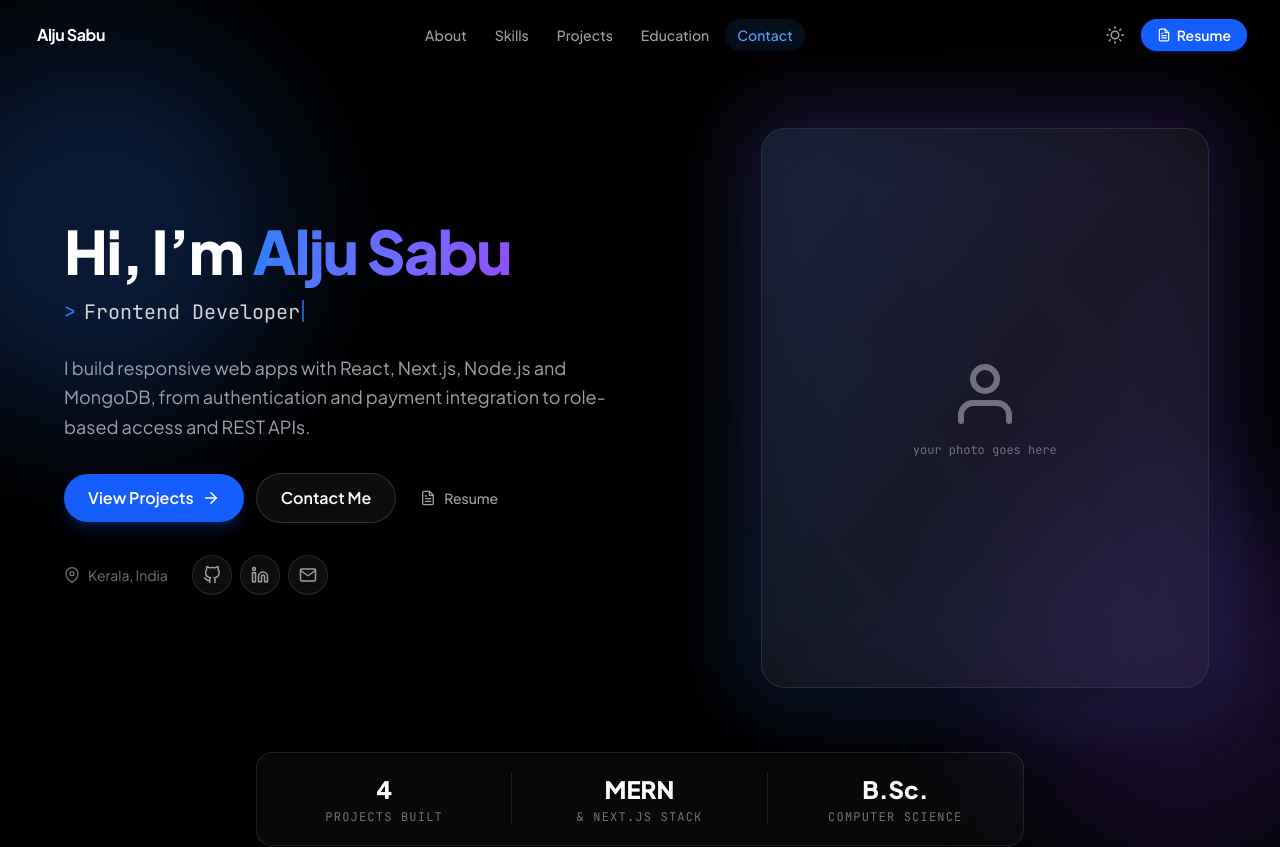
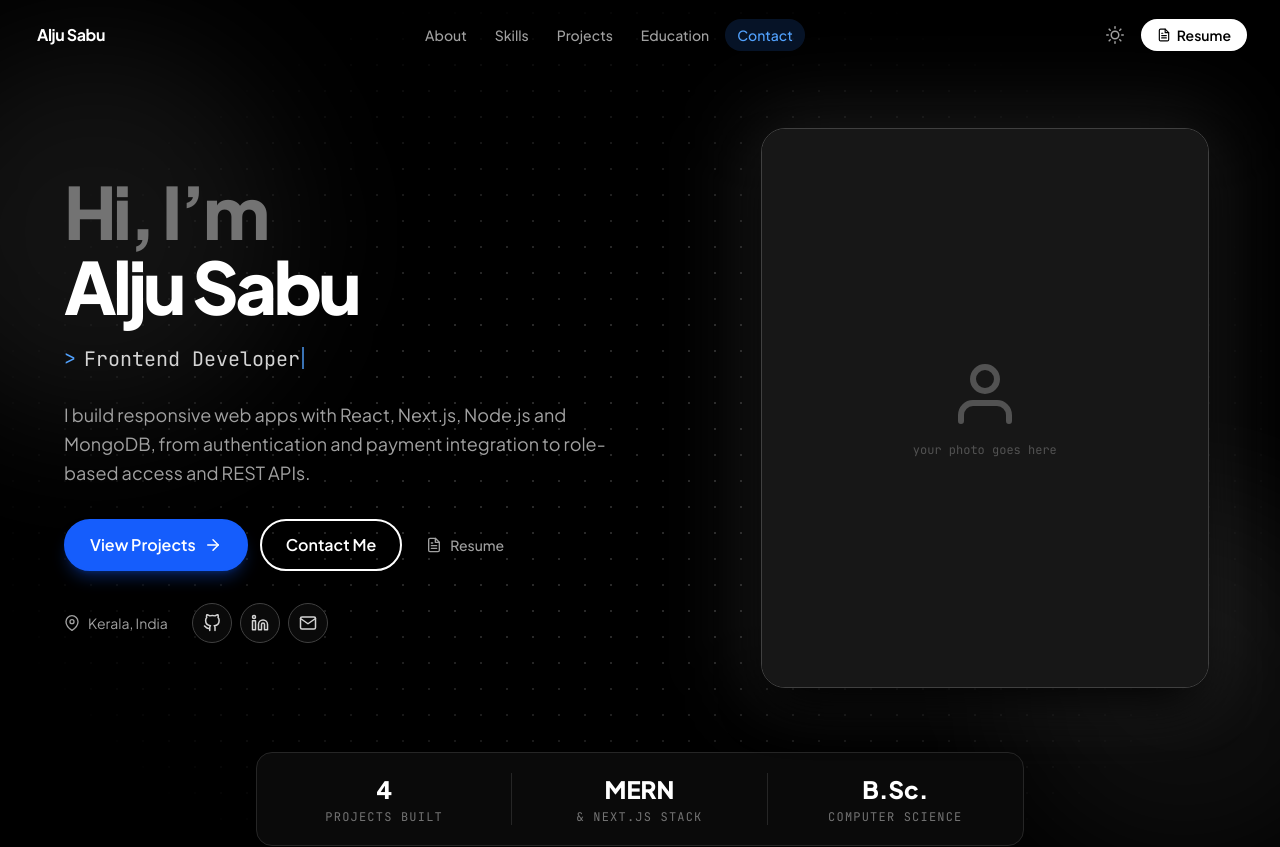
Before and after one commit to AljuSabu/portfolio, a React (Vite) app: page / in a window 1280 px wide. Shown: the top 847 px of the page. Built offline with nearby package versions, Linux system fonts and the light colour scheme.

Commit message:
added the new theme to the components

```diff
--- a/src/App.jsx
+++ b/src/App.jsx
@@ -37,11 +37,11 @@ function App() {
           <section
             key={id}
             id={id}
-            className="flex min-h-screen items-center justify-center border-b border-slate-200 dark:border-neutral-800"
+            className="flex min-h-screen items-center justify-center border-b border-stone-200 dark:border-neutral-800"
           >
             <h2 className="text-4xl font-extrabold capitalize">
               {id}{" "}
-              <span className="font-mono text-sm font-normal text-slate-500 dark:text-neutral-500">
+              <span className="font-mono text-sm font-normal text-stone-500 dark:text-neutral-500">
                 (temporary)
               </span>
             </h2>
--- a/src/components/Hero.jsx
+++ b/src/components/Hero.jsx
@@ -75,15 +75,17 @@ const item = {
 
 /* ---------- shared styles ---------- */
 const focusRing =
-  "focus-visible:outline-none focus-visible:ring-2 focus-visible:ring-blue-500 focus-visible:ring-offset-2 focus-visible:ring-offset-slate-50 dark:focus-visible:ring-offset-[#090a0f]";
+  "focus-visible:outline-none focus-visible:ring-2 focus-visible:ring-blue-500 focus-visible:ring-offset-2 focus-visible:ring-offset-white dark:focus-visible:ring-offset-black";
 
-const primaryBtn = `group inline-flex items-center gap-2 rounded-full bg-blue-600 px-6 py-3 text-sm font-semibold text-white shadow-lg shadow-blue-600/25 transition-all hover:bg-blue-500 hover:shadow-blue-500/30 active:bg-blue-700 sm:text-base ${focusRing}`;
+// the ONE blue button on the page
+const primaryBtn = `group inline-flex items-center gap-2 rounded-full border-2 border-blue-600 bg-blue-600 px-6 py-3 text-sm font-semibold text-white shadow-lg shadow-blue-600/30 transition-all hover:border-blue-500 hover:bg-blue-500 active:bg-blue-700 sm:text-base ${focusRing}`;
 
-const secondaryBtn = `inline-flex items-center gap-2 rounded-full border border-slate-300 bg-white/60 px-6 py-3 text-sm font-semibold text-slate-800 transition-colors hover:bg-slate-100 dark:border-white/15 dark:bg-white/5 dark:text-white dark:hover:bg-white/10 sm:text-base ${focusRing}`;
+// bold outline that inverts on hover
+const secondaryBtn = `inline-flex items-center gap-2 rounded-full border-2 border-stone-900 px-6 py-3 text-sm font-semibold text-stone-900 transition-colors hover:bg-stone-900 hover:text-white dark:border-white dark:text-white dark:hover:bg-white dark:hover:text-black sm:text-base ${focusRing}`;
 
-const textBtn = `inline-flex items-center gap-2 rounded-full px-3 py-3 text-sm font-medium text-slate-600 transition-colors hover:text-slate-900 dark:text-zinc-400 dark:hover:text-white ${focusRing}`;
+const textBtn = `inline-flex items-center gap-2 rounded-full px-3 py-3 text-sm font-medium text-stone-600 transition-colors hover:text-stone-950 dark:text-neutral-400 dark:hover:text-white ${focusRing}`;
 
-const socialBtn = `inline-flex h-10 w-10 items-center justify-center rounded-full border border-slate-200 bg-white/60 text-slate-600 transition-colors hover:border-blue-500/40 hover:text-blue-600 dark:border-white/10 dark:bg-white/5 dark:text-zinc-400 dark:hover:text-blue-400 ${focusRing}`;
+const socialBtn = `inline-flex h-10 w-10 items-center justify-center rounded-full border border-stone-300 bg-white text-stone-700 transition-colors hover:border-stone-900 hover:bg-stone-900 hover:text-white dark:border-neutral-700 dark:bg-neutral-950 dark:text-neutral-300 dark:hover:border-white dark:hover:bg-white dark:hover:text-black ${focusRing}`;
 
 /* ---------- component ---------- */
 export default function Hero() {
@@ -106,13 +108,14 @@ export default function Hero() {
         id="home"
         className="relative isolate flex min-h-svh flex-col justify-center overflow-hidden px-4 pb-16 pt-28 sm:px-6 lg:pt-32"
       >
-        {/* soft background glow */}
+        {/* background: dot grid + soft neutral glows */}
         <div
           aria-hidden="true"
           className="pointer-events-none absolute inset-0 -z-10"
         >
-          <div className="absolute -left-24 top-10 h-96 w-96 rounded-full bg-blue-500/15 blur-3xl dark:bg-blue-500/20" />
-          <div className="absolute -right-24 bottom-10 h-96 w-96 rounded-full bg-violet-500/10 blur-3xl dark:bg-violet-500/15" />
+          <div className="absolute inset-0 bg-[radial-gradient(circle,rgba(28,25,23,0.16)_1px,transparent_1px)] bg-size-[26px_26px] mask-[radial-gradient(ellipse_at_center,black_30%,transparent_75%)] dark:bg-[radial-gradient(circle,rgba(255,255,255,0.16)_1px,transparent_1px)]" />
+          <div className="absolute -left-24 top-10 h-96 w-96 rounded-full bg-stone-300/60 blur-3xl dark:bg-white/[0.07]" />
+          <div className="absolute -right-24 bottom-10 h-96 w-96 rounded-full bg-stone-200/80 blur-3xl dark:bg-white/5" />
         </div>
 
         <div className="mx-auto grid w-full max-w-6xl items-center gap-12 lg:grid-cols-[1.15fr_0.85fr] lg:gap-16">
@@ -120,32 +123,36 @@ export default function Hero() {
           <motion.div variants={container} initial="hidden" animate="show">
             <motion.h1
               variants={item}
-              className="text-4xl font-extrabold tracking-tight text-slate-900 dark:text-white sm:text-5xl lg:text-6xl"
+              className="text-5xl font-extrabold leading-[1.05] tracking-tighter sm:text-6xl lg:text-7xl"
             >
-              Hi, I’m{" "}
-              <span className="bg-linear-to-r from-blue-500 to-violet-500 bg-clip-text text-transparent">
+              <span className="block text-stone-500 dark:text-neutral-500">
+                Hi, I’m
+              </span>
+              <span className="block text-stone-950 dark:text-white">
                 {name}
               </span>
             </motion.h1>
 
-            <motion.div variants={item} className="mt-4">
+            <motion.div variants={item} className="mt-5">
               {/* screen readers get the full list instead of the animated text */}
               <span className="sr-only">{roles.join(", ")}</span>
               <p
                 aria-hidden="true"
-                className="flex min-h-12 items-start font-mono text-base text-slate-700 dark:text-zinc-300 sm:min-h-8 sm:text-xl"
+                className="flex min-h-12 items-start font-mono text-base text-stone-700 dark:text-neutral-300 sm:min-h-8 sm:text-xl"
               >
-                <span className="mr-2 text-blue-500">&gt;</span>
+                <span className="mr-2 text-blue-600 dark:text-blue-400">
+                  &gt;
+                </span>
                 <span>
                   {typed}
-                  <span className="ml-0.5 inline-block h-[1.1em] w-0.5 translate-y-[0.15em] animate-pulse bg-blue-500" />
+                  <span className="ml-0.5 inline-block h-[1.1em] w-0.5 translate-y-[0.15em] animate-pulse bg-blue-600 dark:bg-blue-400" />
                 </span>
               </p>
             </motion.div>
 
             <motion.p
               variants={item}
-              className="mt-6 max-w-xl text-base leading-relaxed text-slate-600 dark:text-zinc-400 sm:text-lg"
+              className="mt-6 max-w-xl text-base leading-relaxed text-stone-700 dark:text-neutral-400 sm:text-lg"
             >
               {intro}
             </motion.p>
@@ -179,7 +186,7 @@ export default function Hero() {
               variants={item}
               className="mt-8 flex flex-wrap items-center gap-x-6 gap-y-4"
             >
-              <span className="inline-flex items-center gap-2 text-sm text-slate-500 dark:text-zinc-500">
+              <span className="inline-flex items-center gap-2 text-sm text-stone-600 dark:text-neutral-400">
                 <FiMapPin size={16} />
                 {location}
               </span>
@@ -222,9 +229,9 @@ export default function Hero() {
           >
             <div
               aria-hidden="true"
-              className="absolute -inset-4 -z-10 rounded-[2.5rem] bg-linear-to-tr from-blue-500/25 to-violet-500/25 blur-2xl"
+              className="absolute -inset-4 -z-10 rounded-[2.5rem] bg-stone-300/70 blur-2xl dark:bg-white/10"
             />
-            <div className="relative aspect-4/5 overflow-hidden rounded-3xl border border-slate-200 bg-white/60 shadow-2xl shadow-black/10 dark:border-white/10 dark:bg-zinc-900/60 dark:shadow-black/50">
+            <div className="relative aspect-4/5 overflow-hidden rounded-3xl border border-stone-300 bg-stone-100 shadow-2xl shadow-black/15 dark:border-neutral-700 dark:bg-neutral-950 dark:shadow-black">
               {PROFILE_IMAGE ? (
                 <img
                   src={PROFILE_IMAGE}
@@ -232,7 +239,7 @@ export default function Hero() {
                   className="h-full w-full object-cover"
                 />
               ) : (
-                <div className="flex h-full w-full flex-col items-center justify-center gap-3 bg-linear-to-br from-blue-500/10 via-transparent to-violet-500/10 text-slate-400 dark:text-zinc-500">
+                <div className="flex h-full w-full flex-col items-center justify-center gap-3 bg-stone-100 text-stone-400 dark:bg-neutral-900 dark:text-neutral-600">
                   <FiUser size={72} />
                   <span className="font-mono text-xs">
                     your photo goes here
@@ -248,17 +255,17 @@ export default function Hero() {
           initial={{ opacity: 0, y: 20 }}
           animate={{ opacity: 1, y: 0 }}
           transition={{ duration: 0.7, delay: 0.9, ease: "easeOut" }}
-          className="mx-auto mt-16 grid w-full max-w-3xl grid-cols-3 divide-x divide-slate-200 rounded-2xl border border-slate-200 bg-white/50 py-5 backdrop-blur dark:divide-white/10 dark:border-white/10 dark:bg-white/3"
+          className="mx-auto mt-16 grid w-full max-w-3xl grid-cols-3 divide-x divide-stone-300 rounded-2xl border border-stone-300 bg-stone-50 py-5 dark:divide-neutral-800 dark:border-neutral-800 dark:bg-neutral-950"
         >
           {stats.map(({ value, label }) => (
             <div
               key={label}
               className="flex flex-col items-center gap-1 px-2 text-center"
             >
-              <span className="text-xl font-extrabold text-slate-900 dark:text-white sm:text-2xl">
+              <span className="text-xl font-extrabold text-stone-950 dark:text-white sm:text-2xl">
                 {value}
               </span>
-              <span className="font-mono text-[10px] uppercase tracking-widest text-slate-500 dark:text-zinc-500 sm:text-xs">
+              <span className="font-mono text-[10px] uppercase tracking-widest text-stone-500 dark:text-neutral-500 sm:text-xs">
                 {label}
               </span>
             </div>
--- a/src/components/Navbar.jsx
+++ b/src/components/Navbar.jsx
@@ -28,10 +28,10 @@ const NAV_LINKS = [
 const SCROLL_THRESHOLD = 80;
 
 const iconBtn =
-  "inline-flex h-9 w-9 shrink-0 items-center justify-center rounded-full text-slate-600 dark:text-zinc-400 hover:bg-slate-900/5 dark:hover:bg-white/10 hover:text-slate-900 dark:hover:text-white transition-colors focus-visible:outline-none focus-visible:ring-2 focus-visible:ring-inset focus-visible:ring-blue-500";
+  "inline-flex h-9 w-9 shrink-0 items-center justify-center rounded-full text-stone-600 dark:text-neutral-400 hover:bg-stone-900/5 dark:hover:bg-white/10 hover:text-stone-900 dark:hover:text-white transition-colors focus-visible:outline-none focus-visible:ring-2 focus-visible:ring-inset focus-visible:ring-blue-500";
 
 const resumeBtn =
-  "inline-flex items-center gap-1.5 rounded-full bg-blue-600 px-4 py-1.5 text-sm font-semibold text-white shadow-sm shadow-blue-600/30 hover:bg-blue-500 active:bg-blue-700 transition-colors focus-visible:outline-none focus-visible:ring-2 focus-visible:ring-blue-400 focus-visible:ring-offset-2 focus-visible:ring-offset-white dark:focus-visible:ring-offset-zinc-900";
+  "inline-flex items-center gap-1.5 rounded-full bg-stone-900 px-4 py-1.5 text-sm font-semibold text-white transition-colors hover:bg-stone-700 active:bg-stone-800 focus-visible:outline-none focus-visible:ring-2 focus-visible:ring-blue-500 focus-visible:ring-offset-2 focus-visible:ring-offset-white dark:bg-white dark:text-black dark:hover:bg-neutral-200 dark:active:bg-neutral-300 dark:focus-visible:ring-offset-black";
 
 export default function Navbar({ isDark, onToggleTheme }) {
   const [scrolled, setScrolled] = useState(false);
@@ -89,8 +89,8 @@ export default function Navbar({ isDark, onToggleTheme }) {
   const linkClass = (id) =>
     `rounded-full px-3 py-1.5 text-sm font-medium transition-colors focus-visible:outline-none focus-visible:ring-2 focus-visible:ring-blue-500 ${
       activeId === id
-        ? "bg-blue-500/10 text-blue-600 dark:text-blue-400"
-        : "text-slate-600 dark:text-zinc-400 hover:text-slate-900 dark:hover:text-white"
+        ? "bg-blue-500/10 text-blue-600 dark:bg-blue-500/15 dark:text-blue-400"
+        : "text-stone-600 dark:text-neutral-400 hover:text-stone-900 dark:hover:text-white"
     }`;
 
   return (
@@ -104,7 +104,7 @@ export default function Navbar({ isDark, onToggleTheme }) {
       <div
         className={`pointer-events-auto mx-auto flex w-full items-center justify-between rounded-full border transition-all duration-300 ease-out motion-reduce:transition-none ${
           scrolled
-            ? "mt-3 max-w-26 px-2 py-1.5 lg:max-w-170 lg:px-4 lg:py-2 border-slate-200/80 dark:border-white/10 bg-white/70 dark:bg-zinc-900/60 backdrop-blur-xl shadow-lg shadow-black/5 dark:shadow-black/40"
+            ? "mt-3 max-w-26 px-2 py-1.5 lg:max-w-170 lg:px-4 lg:py-2 border-stone-300 dark:border-white/20 bg-white/80 dark:bg-black/70 backdrop-blur-xl shadow-lg shadow-black/10 dark:shadow-black/60"
             : "mt-0 max-w-[min(100%,80rem)] px-2 py-3 lg:px-4 lg:py-4 border-transparent bg-transparent backdrop-blur-none shadow-none"
         }`}
       >
@@ -115,7 +115,7 @@ export default function Navbar({ isDark, onToggleTheme }) {
           aria-label="Alju Sabu, back to top"
           tabIndex={scrolled ? -1 : 0}
           aria-hidden={scrolled}
-          className={`overflow-hidden whitespace-nowrap rounded-md text-base font-bold tracking-tight text-slate-900 dark:text-white transition-all duration-300 motion-reduce:transition-none focus-visible:outline-none focus-visible:ring-2 focus-visible:ring-inset focus-visible:ring-blue-500 ${
+          className={`overflow-hidden whitespace-nowrap rounded-md text-base font-bold tracking-tight text-stone-900 dark:text-white transition-all duration-300 motion-reduce:transition-none focus-visible:outline-none focus-visible:ring-2 focus-visible:ring-inset focus-visible:ring-blue-500 ${
             scrolled
               ? "max-w-0 opacity-0 mr-0"
               : "max-w-40 opacity-100 mr-4 px-1"
@@ -147,7 +147,7 @@ export default function Navbar({ isDark, onToggleTheme }) {
               scrolled ? "ml-3 max-w-32 opacity-100" : "ml-0 max-w-0 opacity-0"
             }`}
           >
-            <span className="mr-2 h-4 w-px bg-slate-300 dark:bg-zinc-700" />
+            <span className="mr-2 h-4 w-px bg-stone-300 dark:bg-neutral-700" />
             <a
               href={GITHUB_URL}
               target="_blank"
@@ -212,7 +212,7 @@ export default function Navbar({ isDark, onToggleTheme }) {
             animate={{ opacity: 1, y: 0, scale: 1 }}
             exit={{ opacity: 0, y: -8, scale: 0.98 }}
             transition={{ duration: 0.15 }}
-            className="pointer-events-auto mt-2 w-full max-w-sm rounded-2xl border border-slate-200/80 dark:border-white/10 bg-white/95 dark:bg-zinc-900/95 p-3 shadow-xl shadow-black/10 backdrop-blur-xl lg:hidden"
+            className="pointer-events-auto mt-2 w-full max-w-sm rounded-2xl border border-stone-300 dark:border-white/20 bg-white/95 dark:bg-black/95 p-3 shadow-xl shadow-black/10 dark:shadow-black/60 backdrop-blur-xl lg:hidden"
           >
             <div className="flex flex-col gap-1">
               {NAV_LINKS.map(({ label, id }) => (
@@ -228,7 +228,7 @@ export default function Navbar({ isDark, onToggleTheme }) {
               ))}
             </div>
 
-            <div className="mt-3 flex items-center justify-between border-t border-slate-200 dark:border-white/10 pt-3">
+            <div className="mt-3 flex items-center justify-between border-t border-stone-200 dark:border-white/10 pt-3">
               <div className="flex items-center gap-1">
                 <a
                   href={GITHUB_URL}
```
